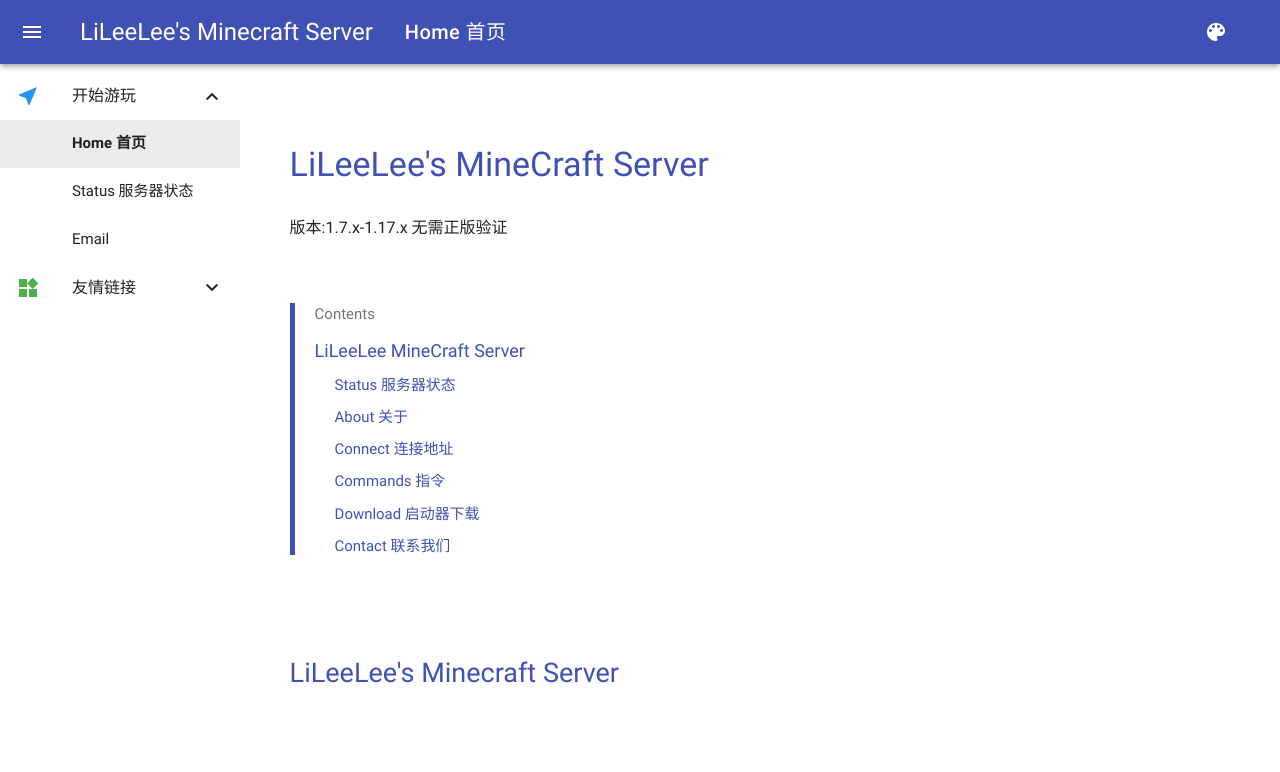
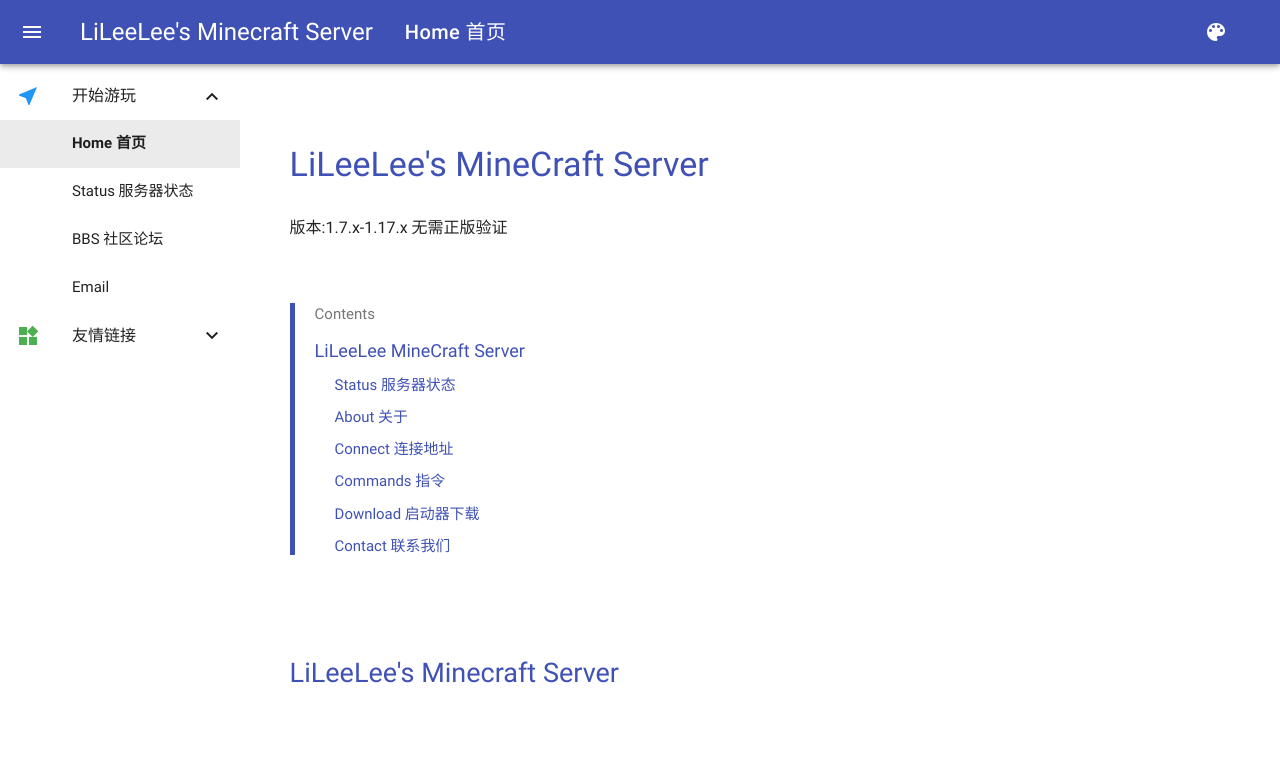
Before and after one commit to lem0nb/leeemc, a plain HTML site: page index.html in a window 1280 px wide. Shown: the top 772 px of the page. Drawn offline with Linux system fonts and the light colour scheme.

Commit message:
Update index.html

```diff
--- a/index.html
+++ b/index.html
@@ -57,6 +57,7 @@
       <div class="mdui-collapse-item-body mdui-list">
         <a href="index.html" class="mdui-list-item mdui-ripple mdui-list-item-active">Home 首页</a>
 		<a href="status.html" class="mdui-list-item mdui-ripple">Status 服务器状态</a>
+	      <a href="https://bbs.leee.eu.org" class="mdui-list-item mdui-ripple">BBS 社区论坛</a>
         <a href="mailto:i@leee.eu.org" class="mdui-list-item mdui-ripple ">Email</a>
 
       </div>
```
